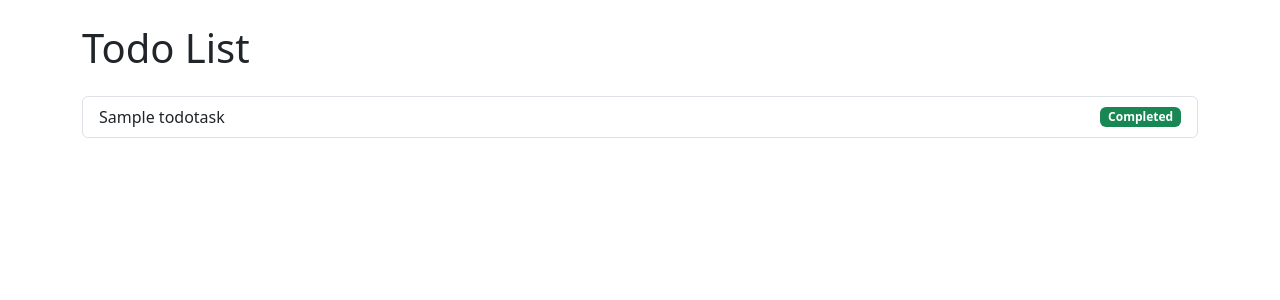
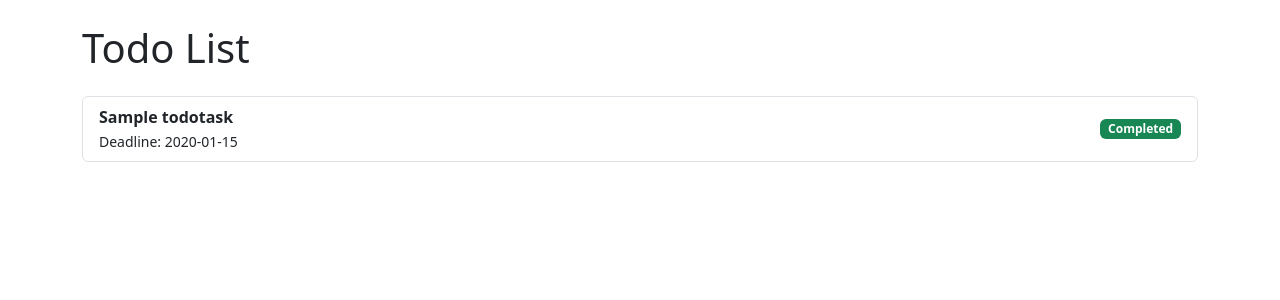
Before and after one commit to cemen2009/todo-list, a Django app: page / in a window 1280 px wide. Shown: the part 56-356 px from the top of the page. Run offline with Django 5.2, Linux system fonts and the light colour scheme; tables that the repository leaves empty hold one stand-in row (values such as "Sample post").

Commit message:
updated tasks page: deadlines visible

```diff
--- a/templates/todo_app/tasks.html
+++ b/templates/todo_app/tasks.html
@@ -9,7 +9,17 @@
         <ul class="list-group">
             {% for task in object_list %}
                 <li class="list-group-item d-flex justify-content-between align-items-center">
-                    {{ task.title }}
+                    <div>
+                        <strong>{{ task.title }}</strong>
+                        <br>
+                        <small>
+                            {% if task.deadline %}
+                                Deadline: {{ task.deadline|date:"Y-m-d" }}
+                            {% else %}
+                                No deadline
+                            {% endif %}
+                        </small>
+                    </div>
                     {% if task.is_completed %}
                         <span class="badge bg-success">Completed</span>
                     {% else %}
```
